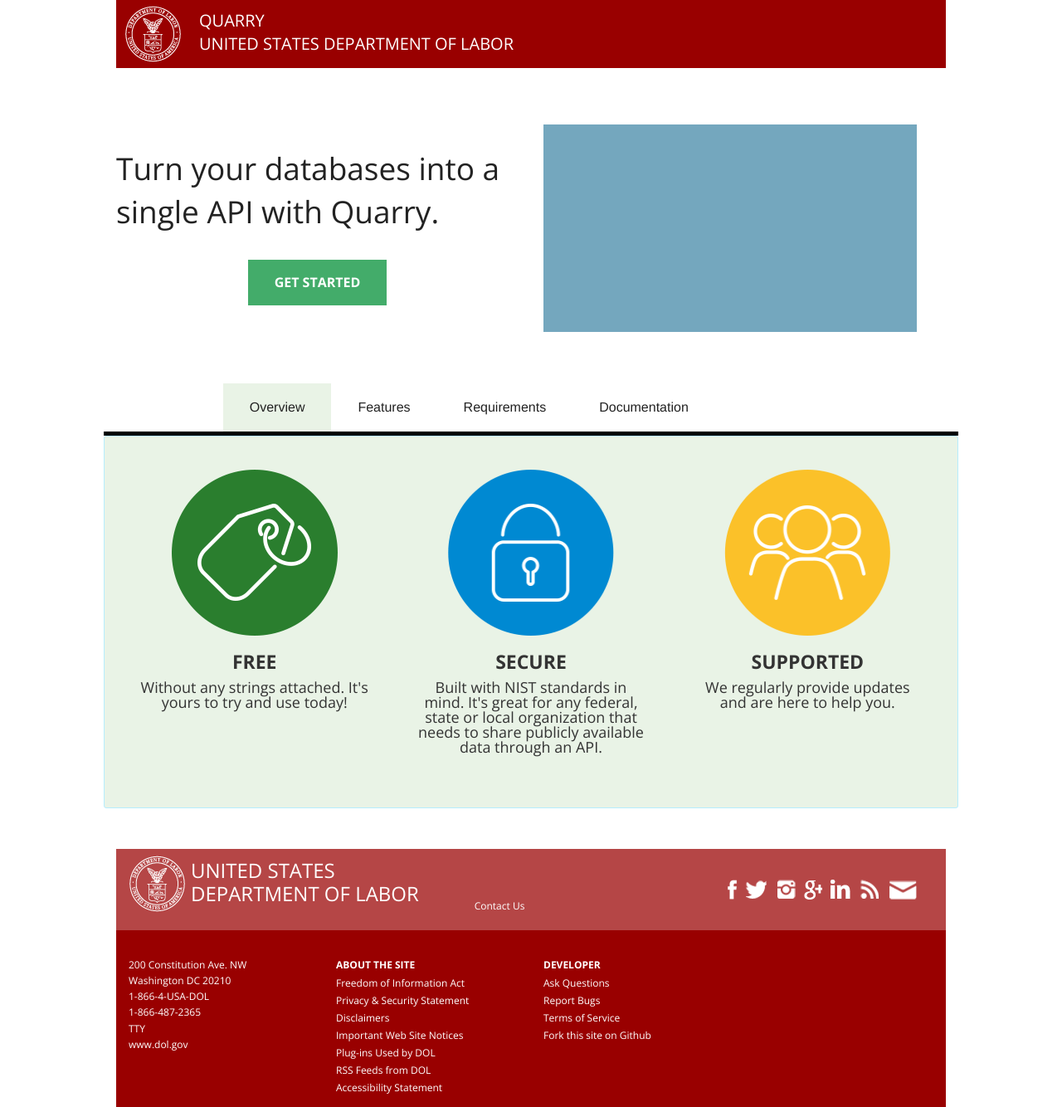
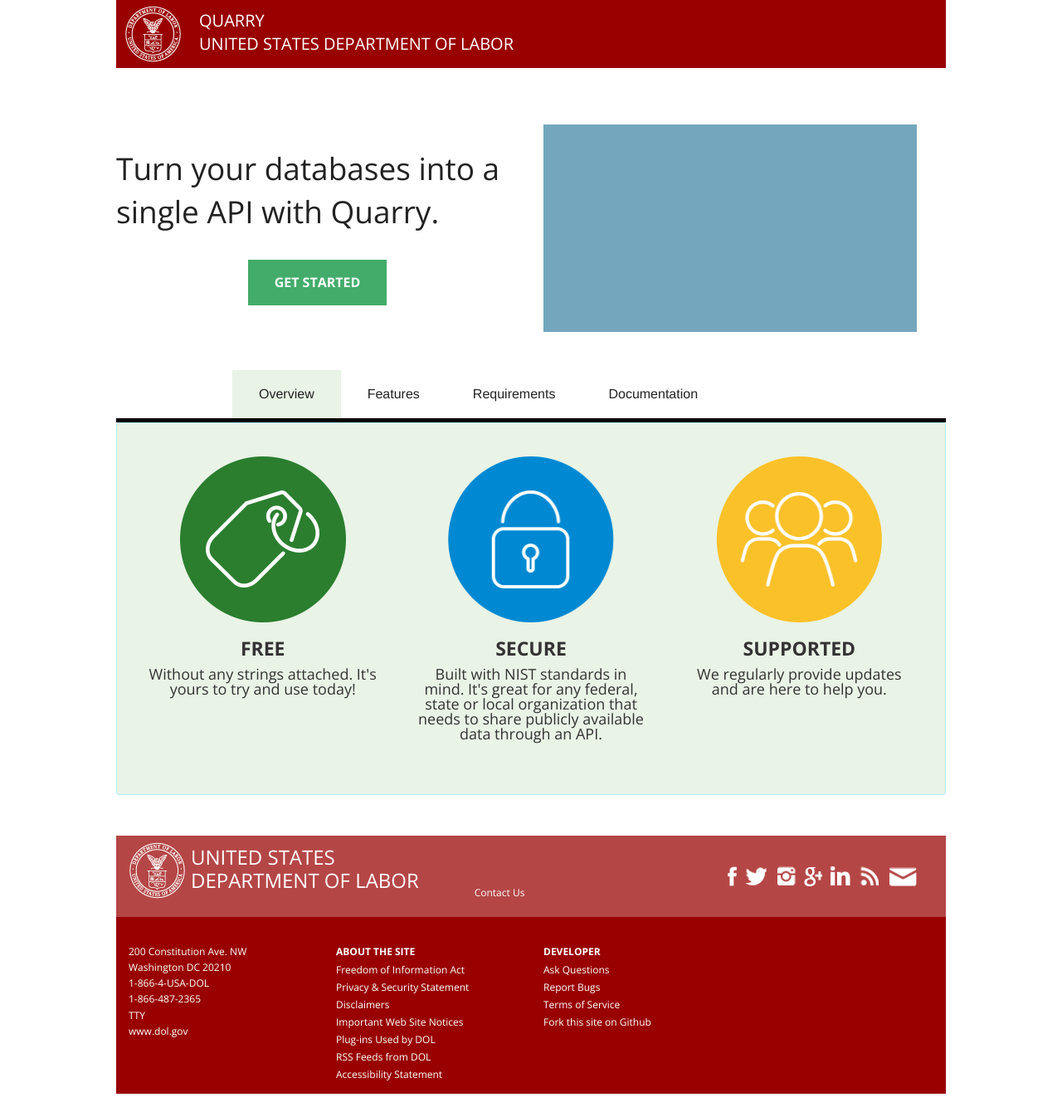
Before and after one commit to USDepartmentofLabor/Quarry, a Jekyll site: the page built from index.md, in a window 1280 px wide. Shown: the whole page at 83% size. Built offline with Jekyll 4.4.1, drawn with Linux system fonts in a browser that asks for light colours.

Commit message:
update links and minor touchups

```diff
--- a/index.md
+++ b/index.md
@@ -15,14 +15,14 @@
     </div>
     <div class="large-6 columns">
     <br><br>
-      <div class="">
+      <div>
         <iframe width="470px" height="270px" src="img/quarry.gif" frameborder="0" ></iframe>
       </div>
     </div>
   </div>
   <!-- Tab Panel -->
 
-<div class="row">
+<div>
 <div class="small-9 large-centered columns">
 <ul class="tabs" data-tab role="tablist">
   <li class="tab-title active" role="presentational"><a href="#panel2-1" role="tab" tabindex="0" aria-selected="true" controls="panel2-1">Overview</a></li>
```
